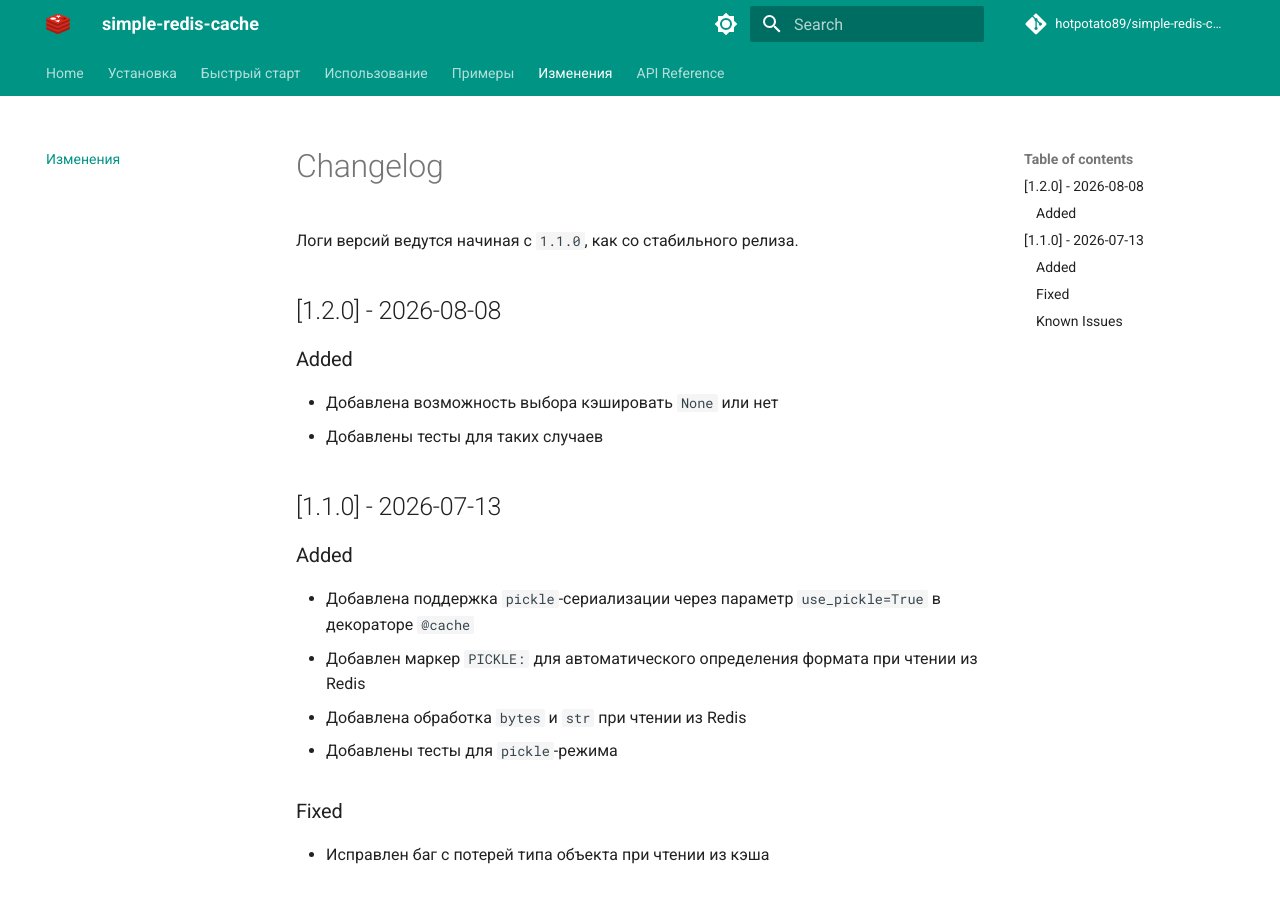
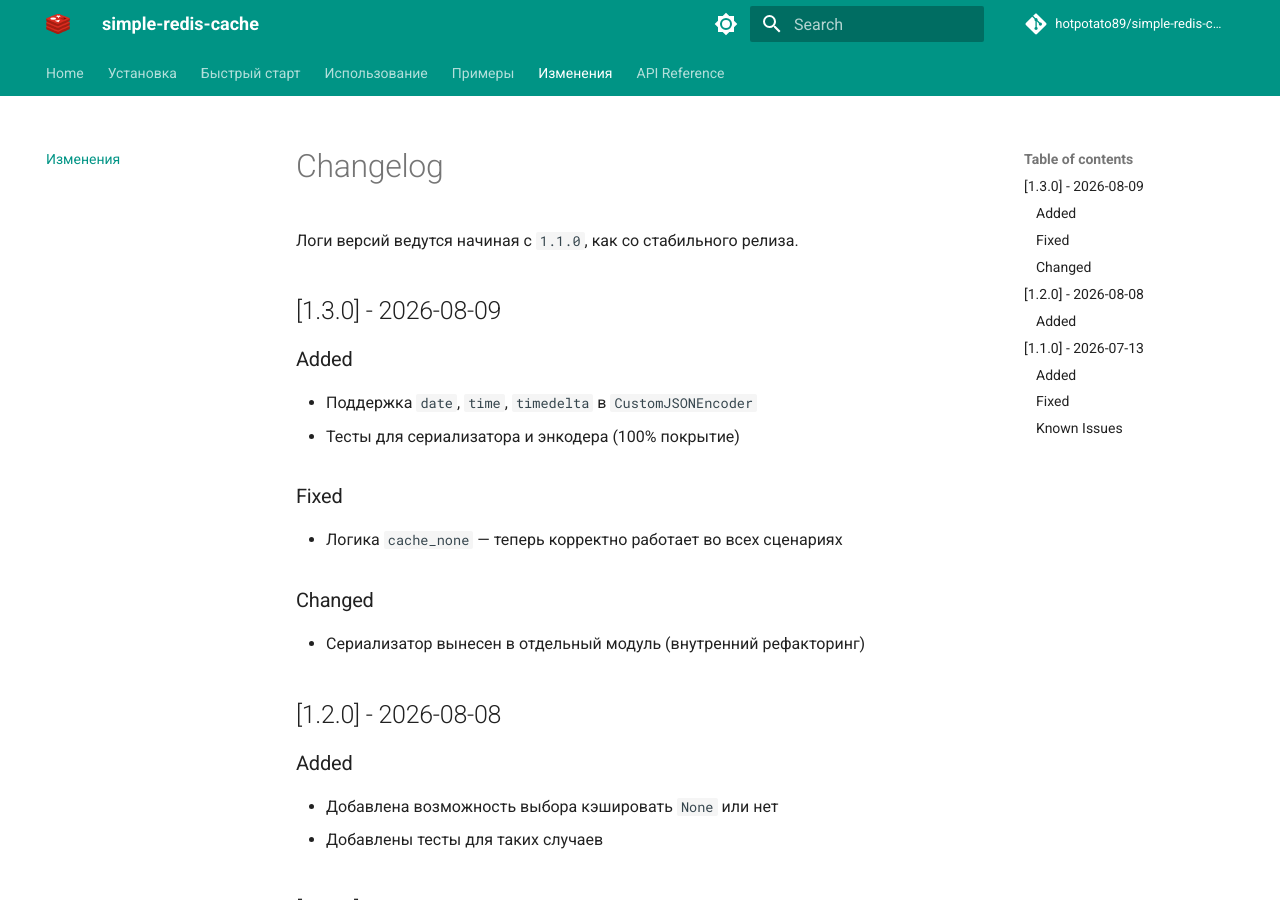
Before and after one commit to hotpotato89/simple-redis-cache, an MkDocs documentation site: the page built from docs/changelog.md, in a window 1280 px wide and 900 px high. Built offline with MkDocs 1.6.1 and Material for MkDocs 9.7.7, drawn with Linux system fonts in a browser that asks for light colours; comment, search, counter and statistics services are not loaded.

Commit message:
docs: update CHANGELOG

```diff
--- a/docs/changelog.md
+++ b/docs/changelog.md
@@ -1,6 +1,18 @@
 # Changelog
 
 Логи версий ведутся начиная с `1.1.0`, как со стабильного релиза.
+
+## [1.3.0] - 2026-08-09
+
+### Added
+- Поддержка `date`, `time`, `timedelta` в `CustomJSONEncoder`
+- Тесты для сериализатора и энкодера (100% покрытие)
+
+### Fixed
+- Логика `cache_none` — теперь корректно работает во всех сценариях
+
+### Changed
+- Сериализатор вынесен в отдельный модуль (внутренний рефакторинг)
 
 ## [1.2.0] - 2026-08-08
 
```
